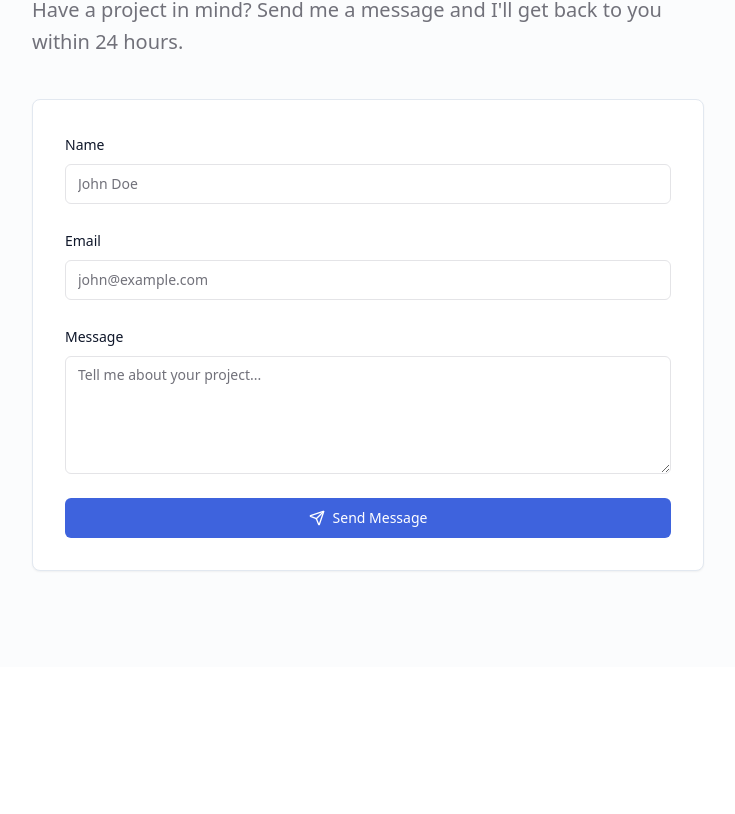
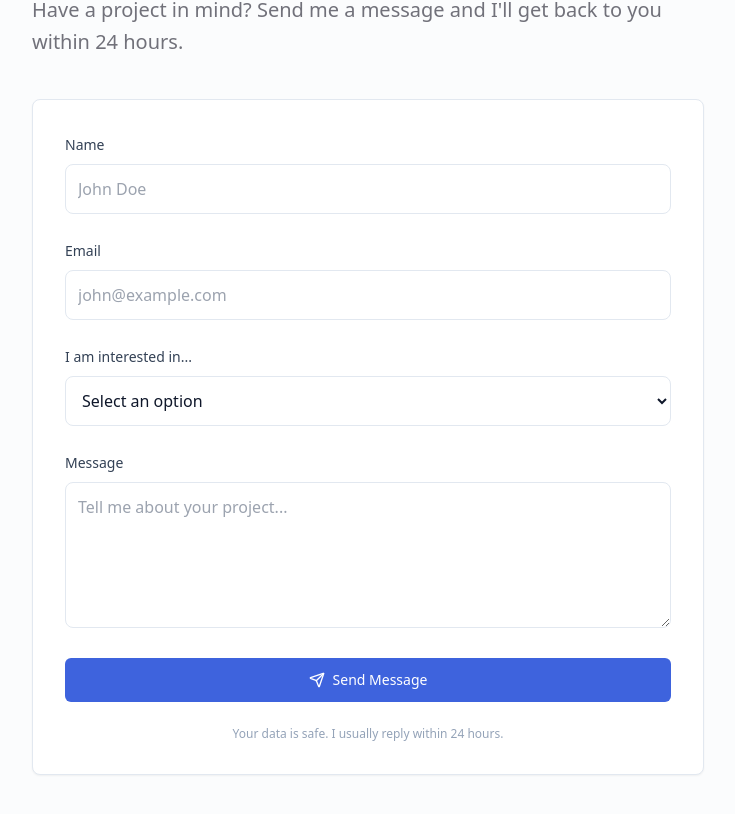
Before and after one commit to Caleb-Kiune/calebkiune, a Next.js app: page / in a window 1280 px wide. Shown: the part 2914-3728 px from the top of the page, without its empty margins (272-1007 px from the left). Before the commit the page ends 3645 px from the top, so only its background shows below. Built offline with nearby package versions, Linux system fonts and the light colour scheme.

Commit message:
feat: Introduce an inquiry type dropdown to the contact form and standardize input styling with a reusable class.

```diff
--- a/src/components/sections/contact.tsx
+++ b/src/components/sections/contact.tsx
@@ -8,11 +8,15 @@ import { Button } from "@/components/ui/button";
 import { SectionHeading } from "@/components/ui/section-heading";
 import { CheckCircle2, Loader2, Send } from "lucide-react";
 import { motion } from "framer-motion";
+import { cn } from "@/lib/utils";
 
 // Form Schema
 const formSchema = z.object({
     name: z.string().min(2, "Name is required"),
     email: z.string().email("Invalid email address"),
+    type: z.enum(["freelance", "fulltime", "other"] as const, {
+        message: "Please select an inquiry type",
+    }),
     message: z.string().min(10, "Message must be at least 10 characters"),
 });
 
@@ -59,6 +63,9 @@ export function Contact() {
         }
     };
 
+    // DRY: Reusable input classes
+    const inputClasses = "w-full p-3 rounded-lg border border-slate-200 focus:ring-2 focus:ring-indigo-600 outline-none transition-all bg-white";
+
     return (
         <motion.section
             id="contact"
@@ -95,19 +102,16 @@ export function Contact() {
                         </div>
                     ) : (
                         <form onSubmit={handleSubmit(onSubmit)} className="space-y-6">
-                            {/* Access Key Input (Already handled in onSubmit body, but can be hidden input if using standard form action. Here we use JSON fetch) */}
-
                             {/* Name Input */}
                             <div className="space-y-2">
-                                <label htmlFor="name" className="text-sm font-medium leading-none peer-disabled:cursor-not-allowed peer-disabled:opacity-70">
+                                <label htmlFor="name" className="text-sm font-medium text-slate-700">
                                     Name
                                 </label>
                                 <input
                                     id="name"
                                     type="text"
                                     placeholder="John Doe"
-                                    className={`flex h-10 w-full rounded-md border bg-background px-3 py-2 text-sm ring-offset-background file:border-0 file:bg-transparent file:text-sm file:font-medium placeholder:text-muted-foreground focus-visible:outline-none focus-visible:ring-2 focus-visible:ring-ring focus-visible:ring-offset-2 disabled:cursor-not-allowed disabled:opacity-50 ${errors.name ? "border-red-500 focus-visible:ring-red-500" : "border-input"
-                                        }`}
+                                    className={cn(inputClasses, errors.name && "border-red-500 focus:ring-red-500")}
                                     {...register("name")}
                                 />
                                 {errors.name && (
@@ -117,15 +121,14 @@ export function Contact() {
 
                             {/* Email Input */}
                             <div className="space-y-2">
-                                <label htmlFor="email" className="text-sm font-medium leading-none peer-disabled:cursor-not-allowed peer-disabled:opacity-70">
+                                <label htmlFor="email" className="text-sm font-medium text-slate-700">
                                     Email
                                 </label>
                                 <input
                                     id="email"
                                     type="email"
                                     placeholder="john@example.com"
-                                    className={`flex h-10 w-full rounded-md border bg-background px-3 py-2 text-sm ring-offset-background file:border-0 file:bg-transparent file:text-sm file:font-medium placeholder:text-muted-foreground focus-visible:outline-none focus-visible:ring-2 focus-visible:ring-ring focus-visible:ring-offset-2 disabled:cursor-not-allowed disabled:opacity-50 ${errors.email ? "border-red-500 focus-visible:ring-red-500" : "border-input"
-                                        }`}
+                                    className={cn(inputClasses, errors.email && "border-red-500 focus:ring-red-500")}
                                     {...register("email")}
                                 />
                                 {errors.email && (
@@ -133,17 +136,37 @@ export function Contact() {
                                 )}
                             </div>
 
+                            {/* Inquiry Type Dropdown */}
+                            <div className="space-y-2">
+                                <label htmlFor="type" className="text-sm font-medium text-slate-700">
+                                    I am interested in...
+                                </label>
+                                <select
+                                    id="type"
+                                    className={cn(inputClasses, errors.type && "border-red-500 focus:ring-red-500")}
+                                    defaultValue=""
+                                    {...register("type")}
+                                >
+                                    <option value="" disabled>Select an option</option>
+                                    <option value="freelance">Freelance Project (Build an App)</option>
+                                    <option value="fulltime">Full-Time Opportunity (Hiring)</option>
+                                    <option value="other">Other Inquiry</option>
+                                </select>
+                                {errors.type && (
+                                    <p className="text-sm text-red-500">{errors.type.message}</p>
+                                )}
+                            </div>
+
                             {/* Message Input */}
                             <div className="space-y-2">
-                                <label htmlFor="message" className="text-sm font-medium leading-none peer-disabled:cursor-not-allowed peer-disabled:opacity-70">
+                                <label htmlFor="message" className="text-sm font-medium text-slate-700">
                                     Message
                                 </label>
                                 <textarea
                                     id="message"
                                     placeholder="Tell me about your project..."
                                     rows={5}
-                                    className={`flex w-full rounded-md border bg-background px-3 py-2 text-sm ring-offset-background placeholder:text-muted-foreground focus-visible:outline-none focus-visible:ring-2 focus-visible:ring-ring focus-visible:ring-offset-2 disabled:cursor-not-allowed disabled:opacity-50 ${errors.message ? "border-red-500 focus-visible:ring-red-500" : "border-input"
-                                        }`}
+                                    className={cn(inputClasses, errors.message && "border-red-500 focus:ring-red-500")}
                                     {...register("message")}
                                 />
                                 {errors.message && (
@@ -157,7 +180,7 @@ export function Contact() {
                                 </div>
                             )}
 
-                            <Button type="submit" className="w-full" disabled={isSubmitting}>
+                            <Button type="submit" className="w-full" size="lg" disabled={isSubmitting}>
                                 {isSubmitting ? (
                                     <>
                                         <Loader2 className="mr-2 h-4 w-4 animate-spin" />
@@ -170,6 +193,11 @@ export function Contact() {
                                     </>
                                 )}
                             </Button>
+
+                            {/* Privacy Footer */}
+                            <p className="text-xs text-center text-slate-400 mt-4">
+                                Your data is safe. I usually reply within 24 hours.
+                            </p>
                         </form>
                     )}
                 </div>
```
